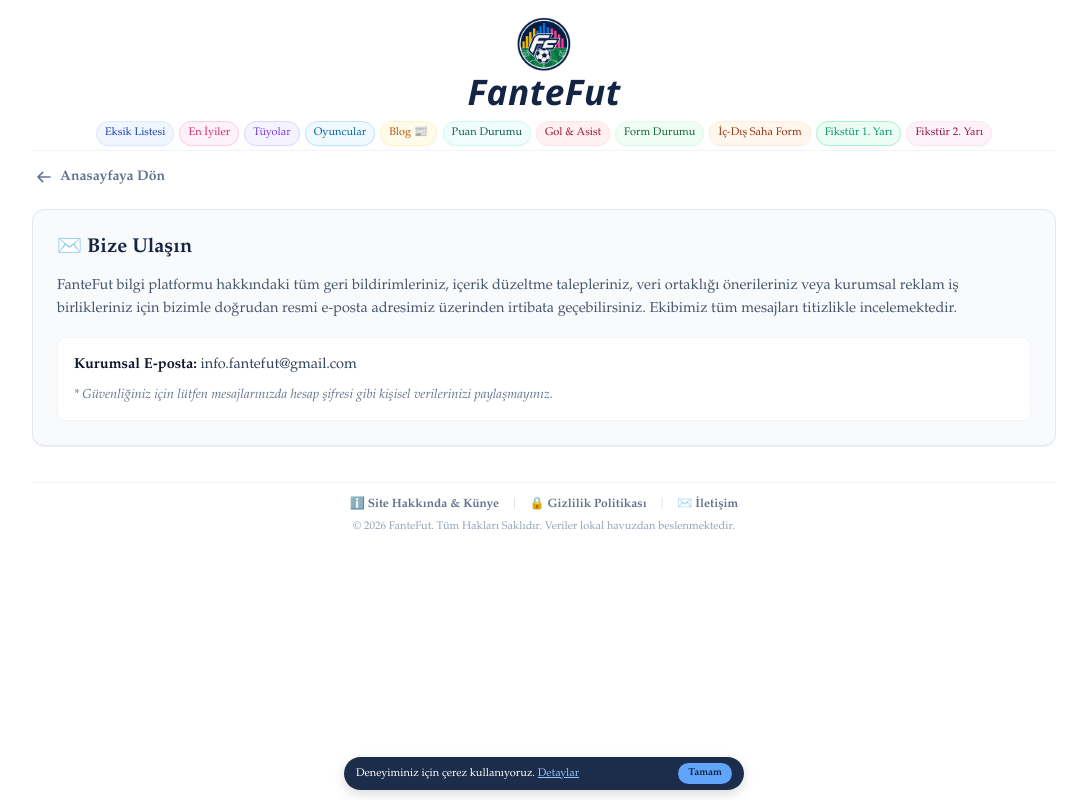
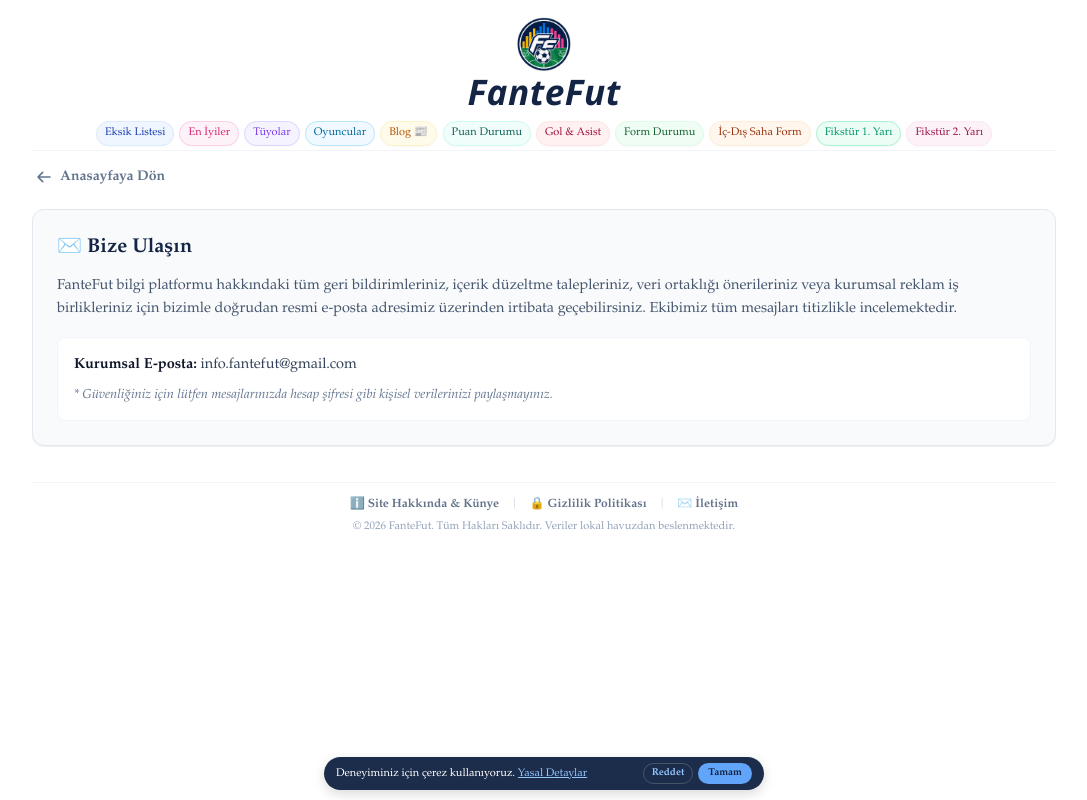
Before and after one commit to fantefut/fantefut, a Next.js app: page /iletisim in a window 1280 px wide. Shown: the whole page, without its empty margins (96-1183 px from the left). Built offline with nearby package versions, Linux system fonts and the light colour scheme.

Commit message:
fix: resolve duplicate cookie component build error

```diff
--- a/app/CookieBanner.tsx
+++ b/app/CookieBanner.tsx
@@ -14,6 +14,11 @@
     }
   }, []);
 
+  const onayVer = (durum) => {
+    localStorage.setItem('fantefut_cerez_onay', durum);
+    setGoster(false);
+  };
+
   if (!goster) return null;
 
   return (
@@ -29,7 +34,7 @@
       boxShadow: '0 4px 12px rgba(0,0,0,0.15)',
       zIndex: 9999,
       width: 'calc(100% - 24px)',
-      maxWidth: '400px',
+      maxWidth: '440px',
       display: 'flex',
       alignItems: 'center',
       justifyContent: 'space-between',
@@ -38,13 +43,27 @@
       fontSize: '11px'
     }}>
       <span style={{ textAlign: 'left', lineHeight: '1.2' }}>
-        Deneyiminiz için çerez kullanıyoruz. <Link href="/site-hakkinda" style={{ color: '#93c5fd', textDecoration: 'underline' }}>Detaylar</Link>
+        Deneyiminiz için çerez kullanıyoruz. <Link href="/gizlilik-politikasi" style={{ color: '#93c5fd', textDecoration: 'underline' }}>Yasal Detaylar</Link>
       </span>
+      <div style={{ display: 'flex', gap: '5px', alignItems: 'center' }}>
         <button
-        onClick={() => {
-          localStorage.setItem('fantefut_cerez_onay', 'true');
-          setGoster(false);
+          onClick={() => onayVer('reddedildi')}
+          style={{
+            backgroundColor: 'transparent',
+            color: '#93c5fd',
+            border: '1px solid #475569',
+            padding: '2px 8px',
+            borderRadius: '12px',
+            fontWeight: 'bold',
+            cursor: 'pointer',
+            fontSize: '10px',
+            whiteSpace: 'nowrap'
           }}
+        >
+          Reddet
+        </button>
+        <button
+          onClick={() => onayVer('kabul_edildi')}
           style={{
             backgroundColor: '#60a5fa',
             color: '#132444',
@@ -60,5 +79,6 @@
           Tamam
         </button>
       </div>
+    </div>
   );
 }
--- a/app/sitemap.js
+++ b/app/sitemap.js
@@ -4,7 +4,7 @@
 export default async function sitemap() {
   const baseUrl = 'https://fantefut.com';
 
-  // 1. STATİK VE KURUMSAL SAYFALAR (Stratejik öncelik ve sıklık ayarları yapıldı)
+  // 1. STATİK, KURUMSAL VE YASAL SAYFALAR (Stratejik öncelik ve sıklık ayarları yapıldı)
   const statikSayfalar = [
     '', // Ana Sayfa (Eksik Listesi)
     '/blog', // Ana Blog Listesi
@@ -18,9 +18,12 @@
     '/haftanin-yildizlari',
     '/ic-dis-saha',
     '/site-hakkinda',
+    '/gizlilik-politikasi', // 🔒 YENİ: Zorunlu Gizlilik Politikası Sayfası
+    '/iletisim', // ✉️ YENİ: Bağımsız Resmi İletişim Sayfası
   ].map((route) => ({
     url: `${baseUrl}${route}`,
     lastModified: new Date().toISOString().split('T')[0], // YYYY-MM-DD formatı
+
     // ✅ GÜNLÜK VE HAFTALIK TARAMA AYRIMI
     changeFrequency:
       route === '' ||
@@ -30,14 +33,15 @@
       route === '/puan-durumu' ||
       route === '/kralliklar'
         ? 'daily'
-        : 'weekly', // /oyuncular sayfası elle haftalık güncelleneceği için buraya (weekly) dahil oldu
-    // ✅ STRATEJİK ÖNCELİK: Ana sayfa 1.0; Blog, Haftanın Analizi ve Oyuncular 0.9; Diğerleri 0.8; Künye 0.5
+        : 'weekly', // /site-hakkinda, /gizlilik-politikasi ve /iletisim yasal sayfaları haftalık taramaya dahil edildi.
+
+    // ✅ STRATEJİK ÖNCELİK DENGESİ: Ana sayfa 1.0; Blog ve Analizler 0.9; Yasal/Kurumsal Sayfalar 0.5; Diğerleri 0.8
     priority:
       route === ''
         ? 1.0
-        : route === '/blog' || route === '/haftanin-analizi' || route === '/oyuncular' // Oyuncular sayfasına yüksek öncelik verdik
+        : route === '/blog' || route === '/haftanin-analizi' || route === '/oyuncular'
           ? 0.9
-          : route === '/site-hakkinda'
+          : route === '/site-hakkinda' || route === '/gizlilik-politikasi' || route === '/iletisim' // Yasal sayfalara kurumsal temiz öncelik verdik
             ? 0.5
             : 0.8,
   }));
--- a/app/utils.js
+++ b/app/utils.js
@@ -1,5 +1,4 @@
 import Link from 'next/link';
-import { useState, useEffect } from 'react';
 
 // Yazı tipi tanımlamaları
 export const BAŞLIK_FONTU = '"Segoe UI", "Verdana", "Myanmar Text", cursive, sans-serif';
@@ -122,60 +121,3 @@
     </footer>
   );
 }
-
-export function CookieBanner() {
-  const [goster, setGoster] = useState(false);
-
-  useEffect(() => {
-    const cerezOnayi = localStorage.getItem('fantefut_cerez_onay');
-    if (!cerezOnayi) {
-      setGoster(true);
-    }
-  }, []);
-
-  const onayVer = (durum) => {
-    localStorage.setItem('fantefut_cerez_onay', durum);
-    setGoster(false);
-  };
-
-  if (!goster) return null;
-
-  return (
-    <div style={{
-      position: 'fixed',
-      bottom: '16px',
-      left: '50%',
-      transform: 'translateX(-50%)',
-      width: '90%',
-      maxWidth: '550px',
-      backgroundColor: '#1e293b',
-      color: '#f8fafc',
-      padding: '14px 16px',
-      borderRadius: '12px',
-      boxShadow: '0 10px 25px -5px rgba(0,0,0,0.3), 0 8px 10px -6px rgba(0,0,0,0.3)',
-      zIndex: 9999,
-      display: 'flex',
-      flexDirection: 'column',
-      gap: '12px',
-      boxSizing: 'border-box'
-    }}>
-      <p style={{ margin: 0, fontSize: '12.5px', lineHeight: '1.5', fontFamily: ICERIK_FONTU }}>
-        FanteFut, deneyiminizi optimize etmek ve kullanıcı odaklı sponsorlu reklamlar sunabilmek adına çerezler (cookies) kullanmaktadır. Detaylı bilgi için dilerseniz <Link href="/gizlilik-politikasi" style={{ color: '#38bdf8', textDecoration: 'underline', fontWeight: 'bold' }}>Gizlilik ve Çerez Politikası</Link> sayfamızı inceleyebilirsiniz.
-      </p>
-      <div style={{ display: 'flex', gap: '8px', justifyContent: 'flex-end', alignSelf: 'flex-end' }}>
-        <button
-          onClick={() => onayVer('reddedildi')}
-          style={{ padding: '6px 12px', backgroundColor: 'transparent', border: '1px solid #475569', color: '#94a3b8', borderRadius: '6px', fontSize: '12px', cursor: 'pointer', fontWeight: 'bold', fontFamily: ICERIK_FONTU }}
-        >
-          Reddet
-        </button>
-        <button
-          onClick={() => onayVer('kabul_edildi')}
-          style={{ padding: '6px 14px', backgroundColor: '#38bdf8', border: 'none', color: '#0f172a', borderRadius: '6px', fontSize: '12px', cursor: 'pointer', fontWeight: 'extrabold', fontFamily: ICERIK_FONTU }}
-        >
-          Kabul Et
-        </button>
-      </div>
-    </div>
-  );
-}
```
Lines whose indentation alone changed are shown as unchanged.
